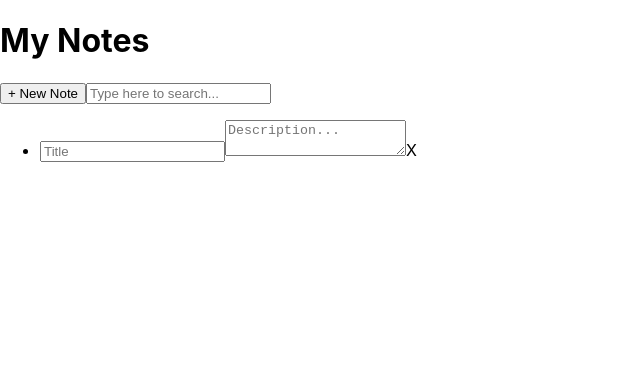
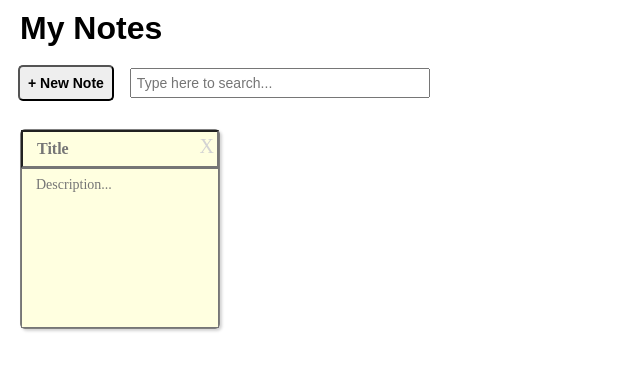
Before and after one commit to Mr-Luka/my-notes, a React (Create React App) app: page / in a window 1280 px wide. Shown: the top 370 px of the page, without its empty margins (0-640 px from the left). Built offline with nearby package versions, Linux system fonts and the light colour scheme.

Commit message:
added all css

```diff
--- a/src/App.js
+++ b/src/App.js
@@ -8,17 +8,17 @@ class App extends Component {
     return (
       <div>
         <header>
-          <h1>My Notes</h1>
-          <aside>
-            <button>+ New Note</button>
-            <input type="text" placeholder="Type here to search..."/>
+          <h1 className="app-header__title">My Notes</h1>
+          <aside className="app-header__controls">
+            <button className="add-new">+ New Note</button>
+            <input className="search" type="text" placeholder="Type here to search..."/>
           </aside>
         </header>
-        <ul>
-          <li>
-            <input type="text" placeholder="Title"/>
-            <textarea placeholder="Description..."/>
-            <span>X</span>
+        <ul className="notes-list">
+          <li className="note">
+            <input className="note__title" type="text" placeholder="Title"/>
+            <textarea className="note__description" placeholder="Description..."/>
+            <span className="note__delete">X</span>
           </li>
         </ul>
       </div>
--- a/src/index.css
+++ b/src/index.css
@@ -1,13 +1,101 @@
+* {
+  box-sizing: border-box;
+}
+
 body {
   margin: 0;
-  font-family: -apple-system, BlinkMacSystemFont, 'Segoe UI', 'Roboto', 'Oxygen',
-    'Ubuntu', 'Cantarell', 'Fira Sans', 'Droid Sans', 'Helvetica Neue',
-    sans-serif;
+  padding: 0;
   -webkit-font-smoothing: antialiased;
   -moz-osx-font-smoothing: grayscale;
 }
 
-code {
-  font-family: source-code-pro, Menlo, Monaco, Consolas, 'Courier New',
-    monospace;
+input,
+textarea {
+  outline: none;
+  resize: none;
 }
+
+.notes-list {
+  display: flex;
+  flex-wrap: wrap;
+  padding: 10px;
+  margin: 0;
+}
+
+.app-header__title {
+  margin: 10px 20px 0px;
+  font-family: Arial, sans-serif;
+}
+
+.app-header__controls {
+  display: flex;
+  align-items: center;
+  margin: 10px 0 0 10px;
+}
+
+.search,
+.add-new {
+  font-size: 14px;
+  padding: 5px;
+  margin: 8px;
+}
+
+.search {
+  flex-grow: 1;
+  max-width: 300px;
+}
+
+.add-new {
+  border-radius: 5px;
+  cursor: pointer;
+  padding: 8px;
+  font-weight: bolder;
+  background-color: #eee;
+  outline: none;
+}
+
+.note {
+  font-family: "Permanent Marker", cursive;
+  width: 200px;
+  height: 200px;
+  margin: 10px;
+  background-color: lightyellow;
+  border: 1px solid grey;
+  box-shadow: 2px 2px 3px lightgrey;
+  border-radius: 5px;
+  display: flex;
+  flex-direction: column;
+  position: relative;
+}
+
+.note__title,
+.note__description {
+  font-family: "Permanent Marker", cursive;
+  width: 100%;
+  padding: 8px 14px;
+  background: transparent;
+}
+
+.note__title {
+  font-size: 16px;
+  font-weight: bold;
+}
+
+.note__description {
+  flex-grow: 1;
+  font-size: 14px;
+}
+
+.note__delete {
+  position: absolute;
+  top: 0px;
+  right: 0px;
+  font-size: 20px;
+  color: lightgrey;
+  padding: 5px;
+}
+
+.note__delete:hover {
+  color: black;
+  cursor: pointer;
+}
```
